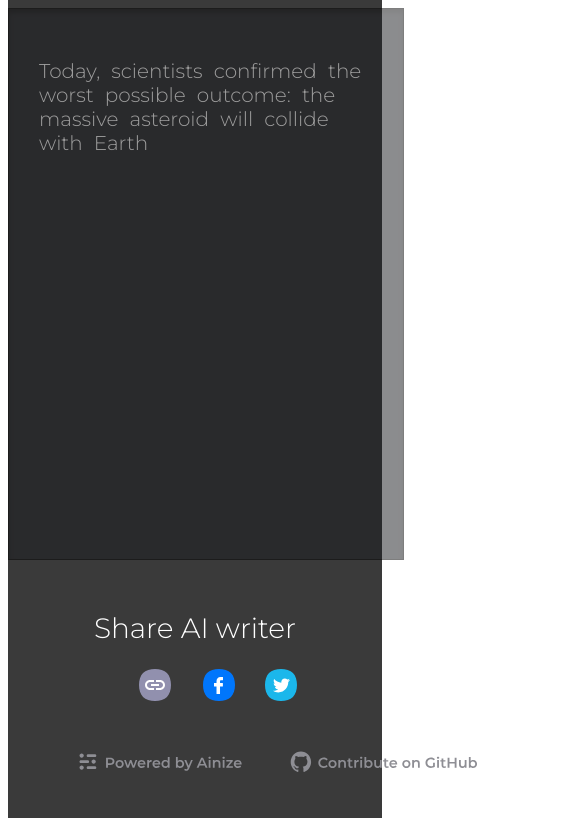
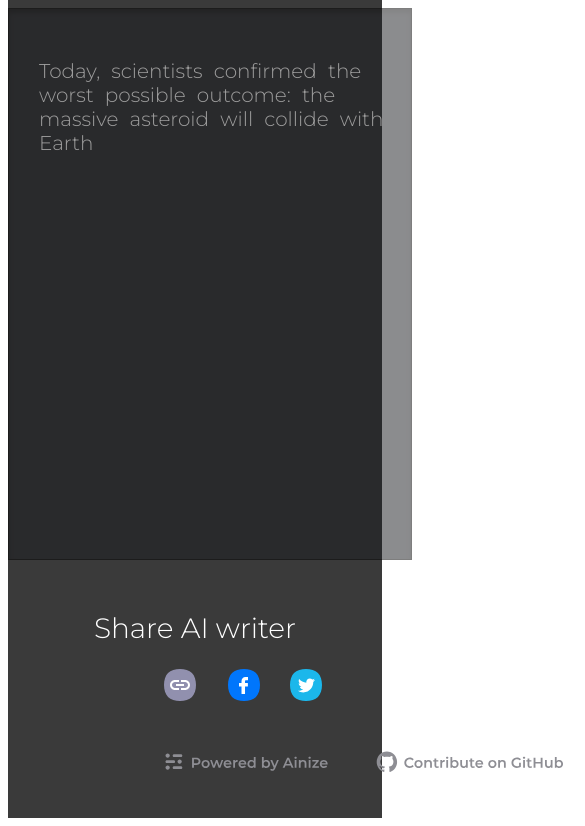
Before and after one commit to ainize-team/tabtab, a plain HTML site: page templates/index.html in a window 390 px wide. Shown: the part 990-1816 px from the top of the page, 585 px wide, since content can reach past the window. Drawn offline with Linux system fonts and the light colour scheme.

Commit message:
맨 아래 아이콘 위치 조정

```diff
--- a/static/index.css
+++ b/static/index.css
@@ -265,7 +265,7 @@
         padding: 50px 20px 0 30px;
         border: 1px solid black;
 
-        width: 92%;
+        width: 94.2%;
         height: 500px;
 
         margin-top: 3%;
@@ -282,12 +282,11 @@
         box-shadow: inset 0px 4px 4px rgba(0, 0, 0, 0.5);
     }
     .share_icon{
-        margin-left: 35%;
+        margin-left: 41.7%;
         margin-bottom: 50px;
     }
     .share_link{
-        margin-left: auto;
-        margin-right: auto;
+        margin-left: 23%;
     }
     .share_text {
         text-align: center;
```
